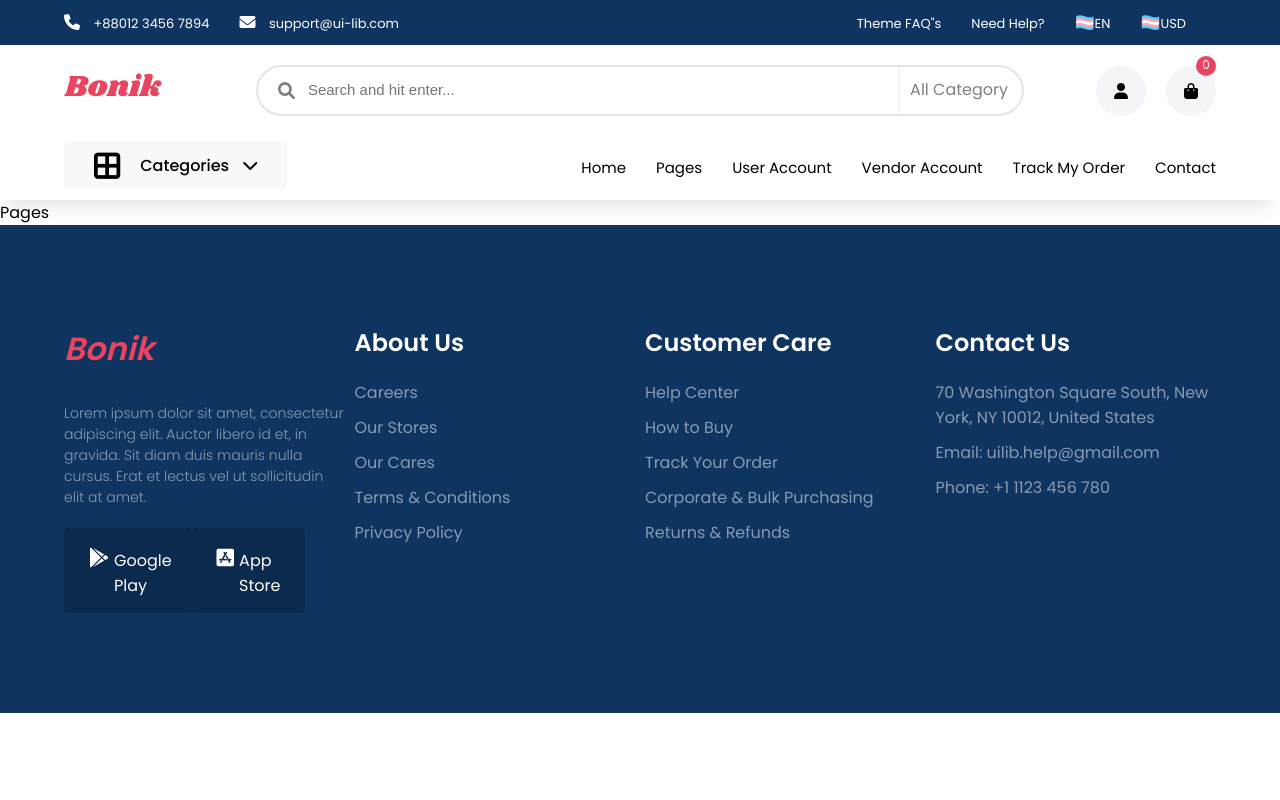
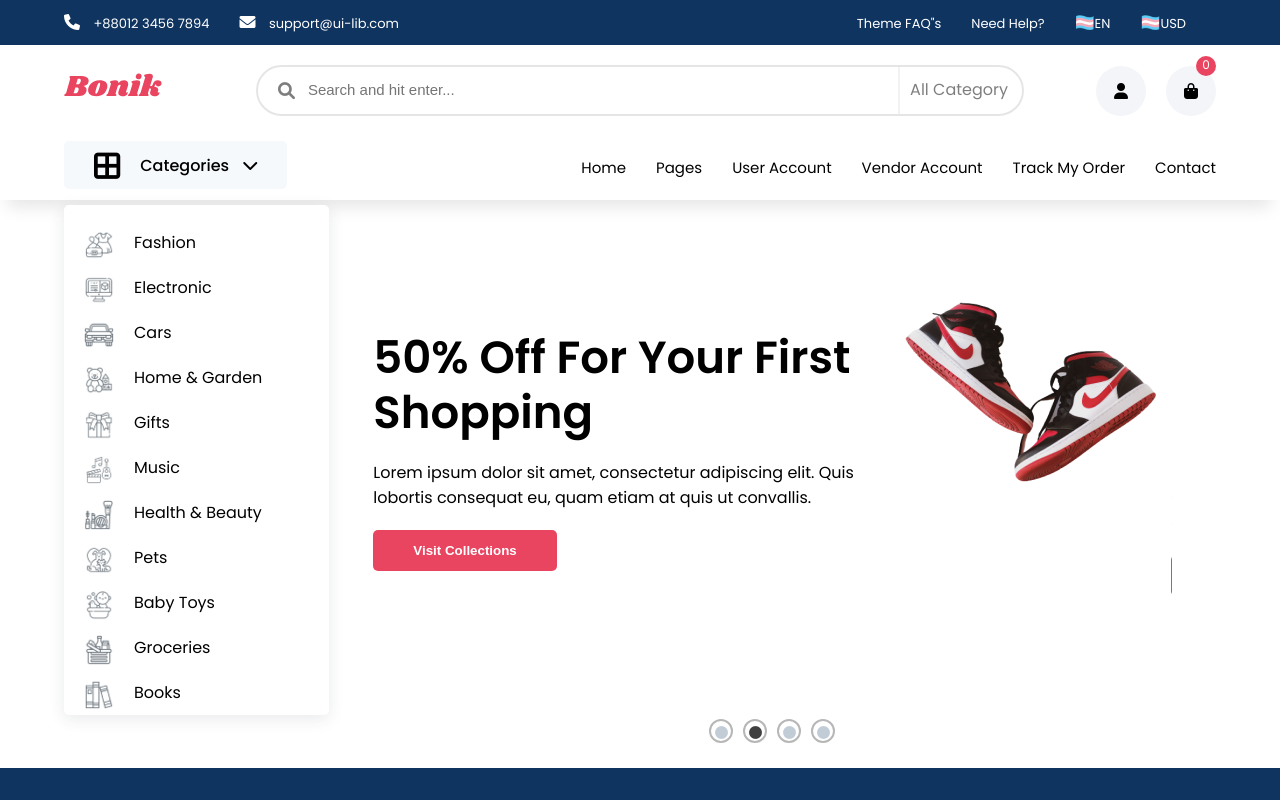
Before and after one commit to hiep1997xz/shopping-ecommer, a React (Create React App) app: page / in a window 1280 px wide. Shown: the top 800 px of the page. Built offline with nearby package versions, Linux system fonts and the light colour scheme.

Commit message:
feature/slider

```diff
--- /dev/null
+++ b/src/components/MainPage/Categories.jsx
@@ -0,0 +1,64 @@
+import React from 'react'
+
+const Category = () => {
+  const data = [
+    {
+      cateImg: './images/category/cat1.png',
+      cateName: 'Fashion',
+    },
+    {
+      cateImg: './images/category/cat2.png',
+      cateName: 'Electronic',
+    },
+    {
+      cateImg: './images/category/cat3.png',
+      cateName: 'Cars',
+    },
+    {
+      cateImg: './images/category/cat4.png',
+      cateName: 'Home & Garden',
+    },
+    {
+      cateImg: './images/category/cat5.png',
+      cateName: 'Gifts',
+    },
+    {
+      cateImg: './images/category/cat6.png',
+      cateName: 'Music',
+    },
+    {
+      cateImg: './images/category/cat7.png',
+      cateName: 'Health & Beauty',
+    },
+    {
+      cateImg: './images/category/cat8.png',
+      cateName: 'Pets',
+    },
+    {
+      cateImg: './images/category/cat9.png',
+      cateName: 'Baby Toys',
+    },
+    {
+      cateImg: './images/category/cat10.png',
+      cateName: 'Groceries',
+    },
+    {
+      cateImg: './images/category/cat11.png',
+      cateName: 'Books',
+    },
+  ]
+  return <div className="category">
+    {
+      data.map((value, index) => {
+        return(
+          <div className='box f_flex' key={index}>
+            <img src={value.cateImg} alt="" />
+            <span>{value.cateName}</span>
+          </div>
+        )
+      })
+    }
+  </div>
+}
+
+export default Category
--- /dev/null
+++ b/src/components/MainPage/Home.css
@@ -0,0 +1,29 @@
+.homeSlide h1 {
+  font-size: 45px;
+  line-height: 55px;
+  margin: 50px 0 20px 0;
+}
+.homeSlide p {
+  margin: 20px 0;
+}
+.homeSlide ul {
+  position: absolute;
+  bottom: 20px;
+}
+.homeSlide ul li {
+  border: 2px solid #b8b7b7;
+  border-radius: 50%;
+  padding: 10px;
+}
+.homeSlide ul li button {
+  background: transparent !important;
+  color: transparent !important;
+}
+.homeSlide ul li button::before {
+  font-size: 15px !important;
+  color: #0f3460;
+  position: absolute;
+  top: 2px;
+  left: 0;
+  margin: auto;
+}
--- /dev/null
+++ b/src/components/MainPage/Home.jsx
@@ -0,0 +1,19 @@
+import React from 'react'
+import "./Home.css"
+import Categories from "./Categories"
+import SliderHome from './Slider'
+
+const Home = () => {
+  return (
+    <>
+    <section className='home'>
+      <div className='container d_flex'>
+        <Categories />
+        <SliderHome />
+      </div>
+    </section>
+  </>
+  )
+}
+
+export default Home
--- /dev/null
+++ b/src/components/MainPage/Sdata.js
@@ -0,0 +1,27 @@
+const Sdata = [
+  {
+    id: 1,
+    title: "50% Off For Your First Shopping",
+    desc: "Lorem ipsum dolor sit amet, consectetur adipiscing elit. Quis lobortis consequat eu, quam etiam at quis ut convallis.",
+    cover: "./images/SlideCard/slide-1.png",
+  },
+  {
+    id: 2,
+    title: "50% Off For Your First Shopping",
+    desc: "Lorem ipsum dolor sit amet, consectetur adipiscing elit. Quis lobortis consequat eu, quam etiam at quis ut convallis.",
+    cover: "./images/SlideCard/slide-2.png",
+  },
+  {
+    id: 3,
+    title: "50% Off For Your First Shopping",
+    desc: "Lorem ipsum dolor sit amet, consectetur adipiscing elit. Quis lobortis consequat eu, quam etiam at quis ut convallis.",
+    cover: "./images/SlideCard/slide-3.png",
+  },
+  {
+    id: 4,
+    title: "50% Off For Your First Shopping",
+    desc: "Lorem ipsum dolor sit amet, consectetur adipiscing elit. Quis lobortis consequat eu, quam etiam at quis ut convallis.",
+    cover: "./images/SlideCard/slide-4.png",
+  },
+]
+export default Sdata
--- /dev/null
+++ b/src/components/MainPage/SlideCard.jsx
@@ -0,0 +1,40 @@
+import React from 'react'
+import Sdata from './Sdata.js'
+import Slider from 'react-slick'
+import 'slick-carousel/slick/slick-theme.css'
+import 'slick-carousel/slick/slick.css'
+
+const SlideCard = () => {
+  const settings = {
+    dots: true,
+    infinite: true,
+    slidesToShow: 1,
+    slidesToScroll: 1,
+    autoplay: true,
+    appendDots: (dots) => {
+      return <ul style={{ margin: '0px' }}>{dots}</ul>
+    },
+  }
+  return (
+    <Slider {...settings}>
+      {Sdata.map((value, index) => {
+        return (
+          <>
+            <div className="box d_flex top" key={index}>
+              <div className="left">
+                <h1>{value.title}</h1>
+                <p>{value.desc}</p>
+                <button className="btn-primary">Visit Collections</button>
+              </div>
+              <div className="right">
+                <img src={value.cover} alt="" />
+              </div>
+            </div>
+          </>
+        )
+      })}
+    </Slider>
+  )
+}
+
+export default SlideCard
--- /dev/null
+++ b/src/components/MainPage/Slider.jsx
@@ -0,0 +1,16 @@
+import React from 'react'
+import SlideCard from './SlideCard.jsx'
+
+const SliderHome = () => {
+  return (
+    <>
+      <section className='homeSlide contentWidth'>
+        <div className='container'>
+          <SlideCard />
+        </div>
+      </section>
+    </>
+  )
+}
+
+export default SliderHome
--- a/src/pages/Pages.jsx
+++ b/src/pages/Pages.jsx
@@ -1,8 +1,11 @@
 import React from 'react'
+import Home from '../components/MainPage/Home'
 
 const Pages = () => {
   return (
-    <div>Pages</div>
+    <>
+      <Home />
+    </>
   )
 }
 
```
